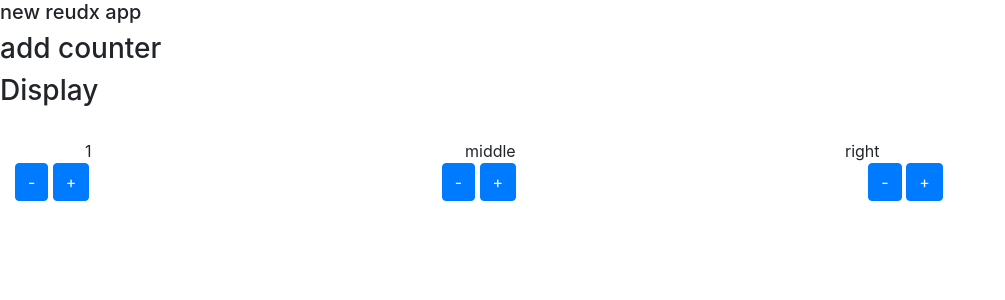
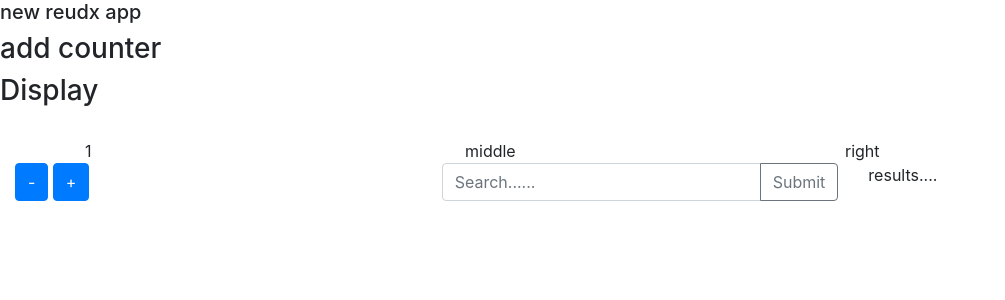
Before and after one commit to ash-sp-cole/waldorfOnline, a React (Create React App) app in the folder waldorf/: page / in a window 1280 px wide. Shown: the top 300 px of the page, without its empty margins (0-1005 px from the left). Built offline with nearby package versions, Linux system fonts and the light colour scheme.

Commit message:
workign redux

```diff
--- a/waldorf/src/AddCounter/index.js
+++ b/waldorf/src/AddCounter/index.js
@@ -1,11 +1,23 @@
 import React, { Component } from 'react';
 import Display from '../DisplayCounter';
-import {connect} from 'react-redux';
+import { connect } from 'react-redux';
 import Row from 'react-bootstrap/Row';
-import Col  from 'react-bootstrap/col';
+import Col from 'react-bootstrap/col';
 import Button from 'react-bootstrap/Button';
+import InputGroup from 'react-bootstrap/InputGroup';
+import FormControl from 'react-bootstrap/FormControl';
 class AddCounter extends Component {
-    render(){
+
+eventChangeHandler(e) {
+
+    const input = document.getElementById('form').value
+
+    console.log(input);
+
+}
+
+
+    render() {
         return (
             <div>
 
@@ -18,10 +30,25 @@ class AddCounter extends Component {
                     right={'right'}
 
                 />
-              <Row style={{margin:'auto'}}>
-                <Col> <Button onClick={this.props.onCounterOneMinus}> - </Button>  <Button onClick={this.props.onCounterOneMinus}> + </Button></Col>
-                <Col> <Button> - </Button>  <Button> + </Button></Col>
-                <Col> <Button> - </Button>  <Button> + </Button></Col>
+                <Row style={{ margin: 'auto' }}>
+                    <Col> <Button onClick={this.props.onCounterOneMinus}> - </Button>  <Button onClick={this.props.onCounterOneAdd}> + </Button></Col>
+                    <Col>
+                        <InputGroup className="mb-3" >
+                            <FormControl
+                                placeholder="Search......"
+                                aria-label="Recipient's username"
+                                aria-describedby="basic-addon2"
+                                id="form"
+                            />
+                            <InputGroup.Append>
+                                <Button variant="outline-secondary"  onClick={this.props.onAddNewData} >Submit</Button>
+                            </InputGroup.Append>
+                        </InputGroup>
+                    </Col>
+                    <Col>
+                    {this.props.inputProp}
+
+                     </Col>
                 </Row>
             </div>
         )
@@ -30,20 +57,28 @@ class AddCounter extends Component {
 
 
 const mapStateToProps = (state) => {
-return{
-    ctr: state.counter1
+    return {
+        ctr: state.counter1,
+        inputProp: state.counter2
     }
 };
 
-const mapDispatchToProps = (dispatch) =>{
-    return{
+const mapDispatchToProps = (dispatch) => {
+    return {
         onCounterOneAdd: () => dispatch({
             type: "ADD_COUNTER1"
         }),
-        onCounterOneMinus: () => dispatch ({
+        onCounterOneMinus: () => dispatch({
             type: "MINUS_COUNTER1"
+        }),
+        onAddNewData: () => dispatch({
+            type: "ADD_DATA",
+            payload: document.getElementById('form').value
+
         })
-    }
+
     }
 
-export default connect(mapStateToProps, mapDispatchToProps) (AddCounter);
+}
+
+export default connect(mapStateToProps, mapDispatchToProps)(AddCounter);
--- a/waldorf/src/reducer/index.js
+++ b/waldorf/src/reducer/index.js
@@ -2,7 +2,7 @@
 
 const initialState = {
     counter1: 1,
-    counter2: 2,
+    counter2: "results....",
     counter3: 3
 }
 
@@ -17,9 +17,16 @@ const reducer = (state = initialState, action)  => {
     else if(action.type ==="MINUS_COUNTER1"){
         return{
             ...state,
-            counter1 : state.counter1--
+            counter1 : state.counter1 -1
         }
     }
+    else if(action.type ==="ADD_DATA"){
+        return{
+            ...state,
+            counter2 : action.payload
+        }
+    }
+
 return state;
 
 }
```
Lines whose indentation alone changed are shown as unchanged.
